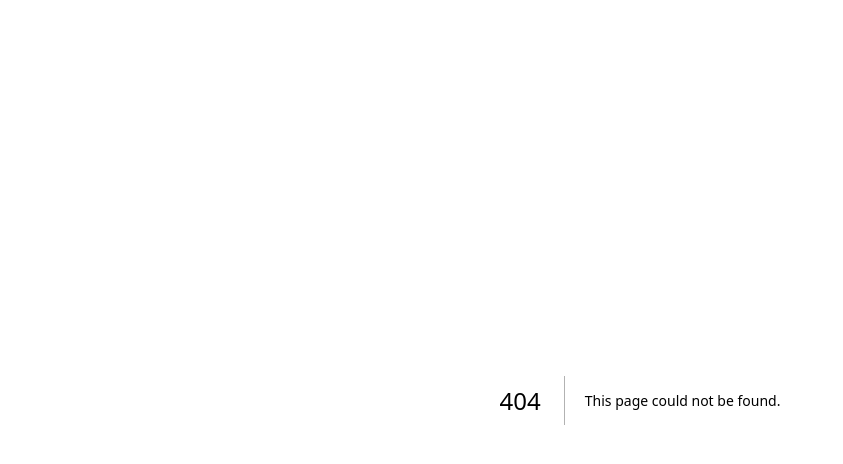
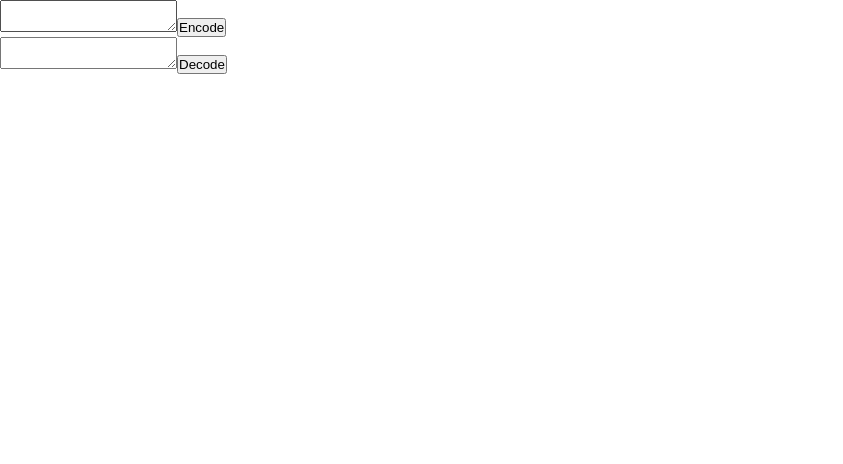
Before and after one commit to regexbuster/osmlatlongway, a Next.js app: page /polyline/bleeching in a window 1280 px wide. Before the commit this address had no page. Shown: the top 464 px of the page, without its empty margins (0-843 px from the left). Built offline with nearby package versions, Linux system fonts and the light colour scheme.

Commit message:
fixed vercel?

```diff
--- a/src/app/mapimage/page.js
+++ b/src/app/mapimage/page.js
@@ -1,5 +1,3 @@
-import PolylineTranscoder from './PolylineTranscoder';
-
-export default function PolylinePage() {
-    return <PolylineTranscoder />;
+export default function MapImagePage() {
+    return <></>;
 }
--- /dev/null
+++ b/src/app/polyline/bleeching/BleechingPolylineTranscoder.jsx
@@ -0,0 +1,87 @@
+'use client';
+
+import { useState, useEffect } from 'react';
+import { useFormState } from 'react-dom';
+
+import {
+    handleBleechingParse,
+    handleCoordEncode,
+    handleDecode,
+} from '../transcoding';
+
+export default function BleechingPolylineTranscoder() {
+    const [bleechingValue, setBleechingValue] = useState('');
+    const [coordsValue, setCoordValue] = useState('');
+    const [polylineValue, setPolylineValue] = useState('');
+    const [info, setInfo] = useState(null);
+
+    const [coordFormState, coordFormAction] = useFormState(
+        handleCoordEncode,
+        null
+    );
+    const [polylineFormState, polylineFormAction] = useFormState(
+        handleDecode,
+        null
+    );
+
+    // triggers when form state changes and populates text areas
+    useEffect(() => {
+        if (coordFormState?.coords && coordFormState?.polyline) {
+            setCoordValue(coordFormState.coords);
+            setPolylineValue(coordFormState.polyline);
+            if (coordFormState?.info) {
+                setInfo(coordFormState.info);
+            }
+        } else if (coordFormState?.error) {
+            alert(coordFormState.error);
+        } else {
+            console.log(coordFormState);
+        }
+    }, [coordFormState]);
+
+    useEffect(() => {
+        if (polylineFormState?.coords && polylineFormState?.polyline) {
+            setCoordValue(polylineFormState.coords);
+            setPolylineValue(polylineFormState.polyline);
+        } else if (polylineFormState?.error) {
+            alert(polylineFormState.error);
+        } else {
+            console.log(polylineFormState);
+        }
+    }, [polylineFormState]);
+
+    // for managing text area content with state variable
+    function updateBleeching(event) {
+        setBleechingValue(event.target.value);
+    }
+
+    function updateCoords(event) {
+        setCoordValue(event.target.value);
+    }
+
+    function updatePolyline(event) {
+        setPolylineValue(event.target.value);
+    }
+
+    return (
+        <>
+            <form action={coordFormAction}>
+                <textarea
+                    name="coords"
+                    onChange={updateCoords}
+                    value={coordsValue}
+                ></textarea>
+                <button type="submit">Encode</button>
+            </form>
+
+            <form action={polylineFormAction}>
+                <textarea
+                    name="polyline"
+                    onChange={updatePolyline}
+                    value={polylineValue}
+                ></textarea>
+                <button type="submit">Decode</button>
+            </form>
+        </>
+    );
+}
--- /dev/null
+++ b/src/app/polyline/bleeching/page.js
@@ -0,0 +1,5 @@
+import BleechingPolylineTranscoder from './BleechingPolylineTranscoder';
+
+export default function BleechingPolylinePage() {
+    return <BleechingPolylineTranscoder />;
+}
--- a/src/app/polyline/transcoding.js
+++ b/src/app/polyline/transcoding.js
@@ -2,7 +2,7 @@
 
 import { encode, decode } from '@googlemaps/polyline-codec';
 
-export async function handleCoordEncode(state, formData) {
+export async function handleCoordParse(state, formData) {
     try {
         const coordStr = formData.get('coords');
 
@@ -88,9 +88,7 @@ export async function handleBleechingEncode(state, formData) {
             }
         });
 
-        const encodedPath = encode(coordPath);
-
-        return { coords: coordStr, polyline: encodedPath };
+        return { coords: coordPath, polyline: encodedPath };
     } catch (err) {
         return { error: JSON.stringify(err, Object.getOwnPropertyNames(err)) };
     }
@@ -102,7 +100,7 @@ export async function handleDecode(state, formData) {
 
         const coordStr = decode(polylineStr);
 
-        return { coords: coordStr, polyline: polylineStr };
+        return { coords: coordStr.join('\n'), polyline: polylineStr };
     } catch (err) {
         return { error: JSON.stringify(err, Object.getOwnPropertyNames(err)) };
     }
```
